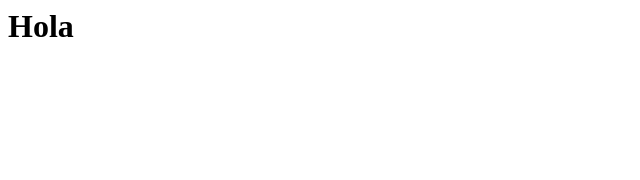
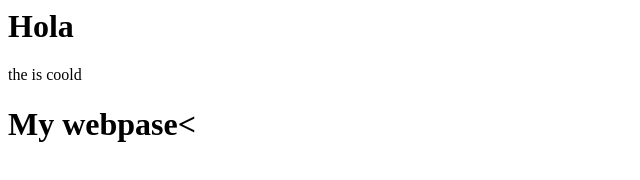
Before and after one commit to ILLA543/curso_service, a plain HTML site: page index.html in a window 1280 px wide. Shown: the whole page, without its empty margins (0-640 px from the left). Drawn offline with Linux system fonts and the light colour scheme.

Commit message:
modificando indez

```diff
--- a/index.html
+++ b/index.html
@@ -1 +1,3 @@
 <h1>Hola</h1>
+<p>the is coold</p>
+<h1>My webpase<</h1>
```
